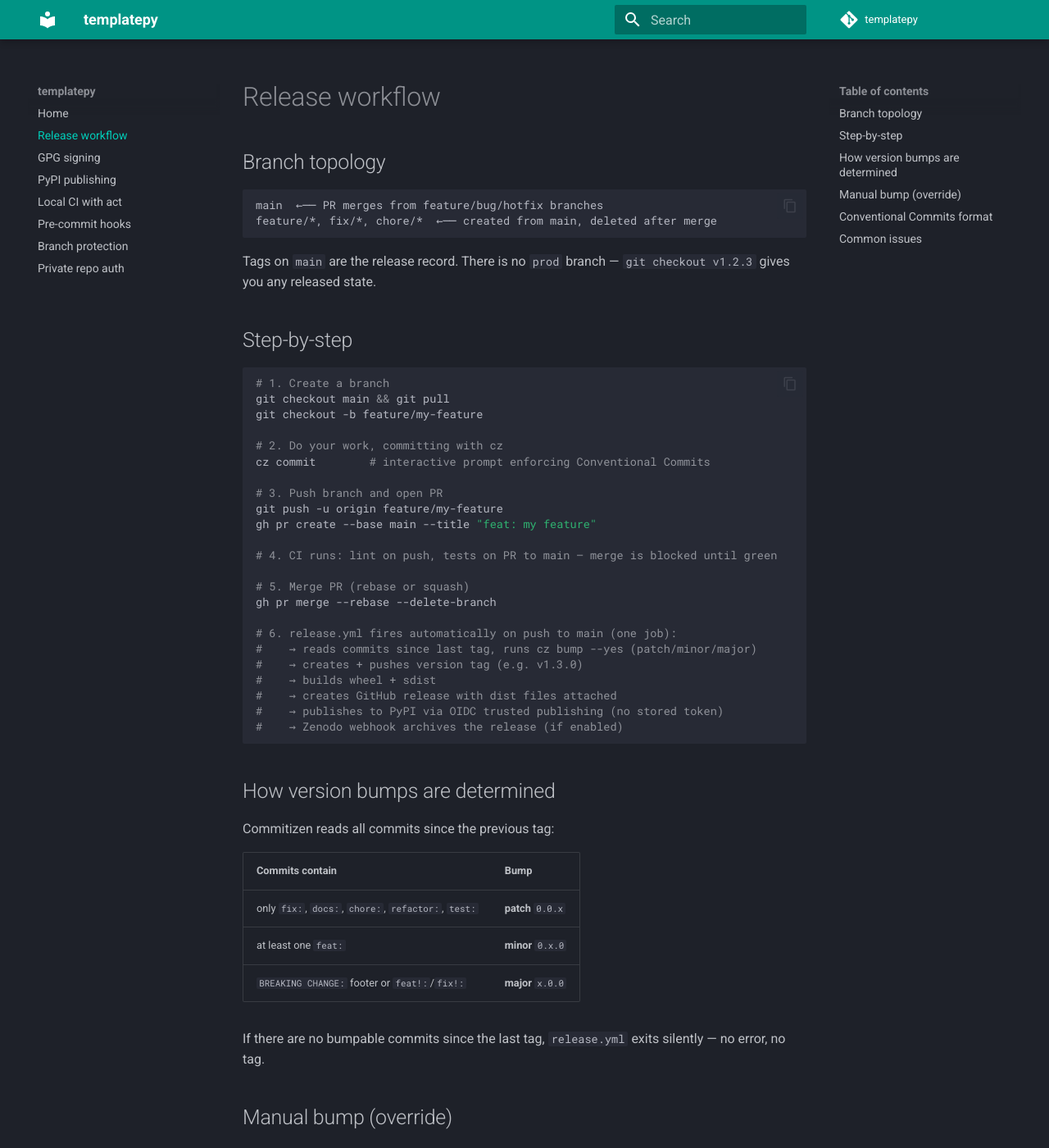
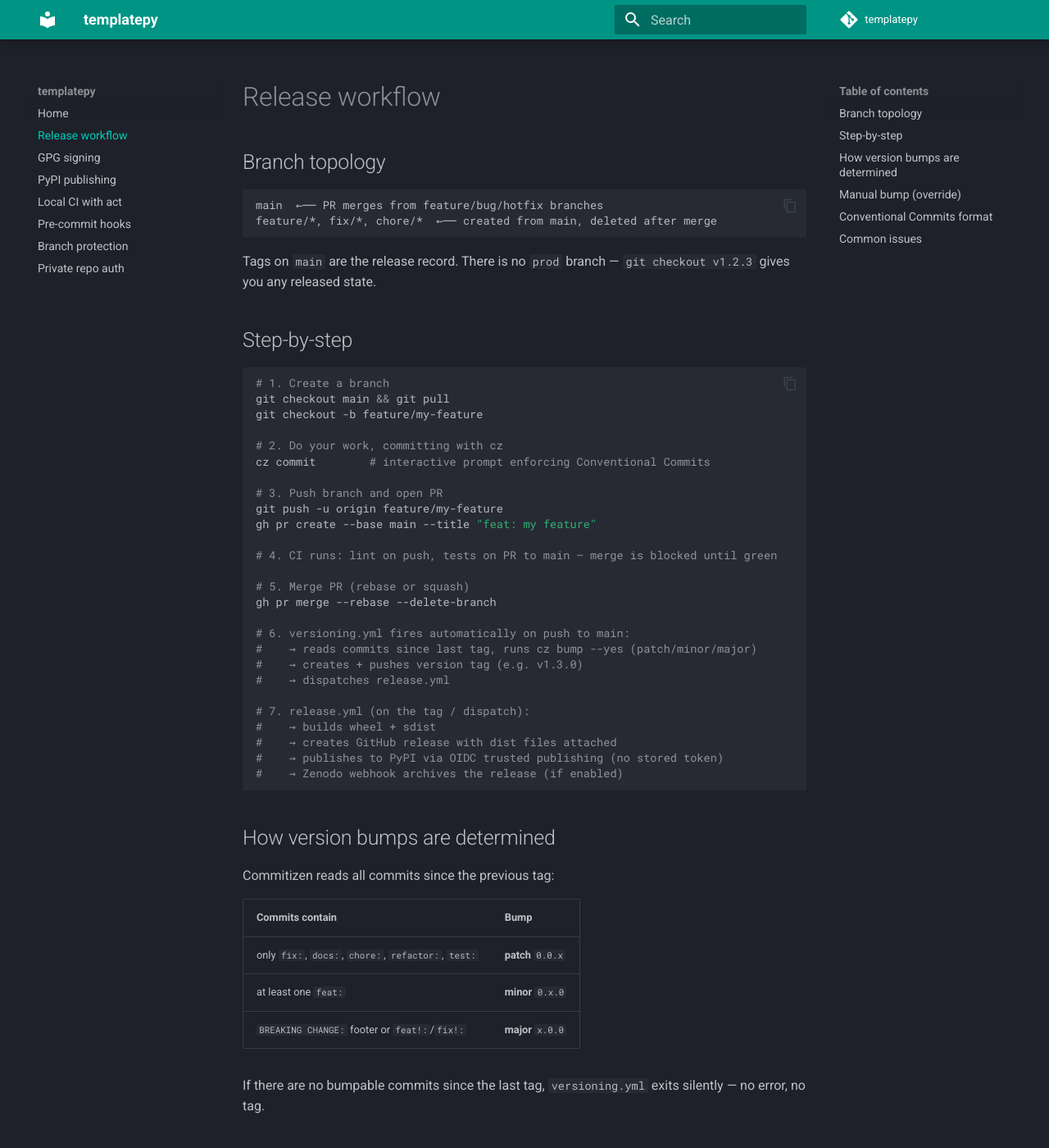
Before and after one commit to larsrollik/templatepy, an MkDocs documentation site: the page built from docs/release-workflow.md, in a window 1280 px wide and 1400 px high. Shown: the whole window at 82% size. Built offline with MkDocs 1.6.1 and Material for MkDocs 9.7.7, drawn with Linux system fonts in a browser that asks for light colours; comment, search, counter and statistics services are not loaded.

Commit message:
feat: split generated payload CI into versioning + release
The generated project now ships versioning.yml (cz bump + tag + dispatch
release.yml on merge to main) and a publish-only release.yml (build +
GitHub release + PyPI on tag/dispatch) — matching the template repo's own
split, instead of one combined release.yml. Update the template-validation
checks (cz/bump now assert against versioning.yml) and reconcile the docs
refreshed in this PR to describe the split.

```diff
--- a/docs/release-workflow.md
+++ b/docs/release-workflow.md
@@ -28,9 +28,12 @@
 # 5. Merge PR (rebase or squash)
 gh pr merge --rebase --delete-branch
 
-# 6. release.yml fires automatically on push to main (one job):
+# 6. versioning.yml fires automatically on push to main:
 #    → reads commits since last tag, runs cz bump --yes (patch/minor/major)
 #    → creates + pushes version tag (e.g. v1.3.0)
+#    → dispatches release.yml
+
+# 7. release.yml (on the tag / dispatch):
 #    → builds wheel + sdist
 #    → creates GitHub release with dist files attached
 #    → publishes to PyPI via OIDC trusted publishing (no stored token)
@@ -47,7 +50,7 @@
 | at least one `feat:` | **minor** `0.x.0` |
 | `BREAKING CHANGE:` footer or `feat!:`/`fix!:` | **major** `x.0.0` |
 
-If there are no bumpable commits since the last tag, `release.yml` exits silently — no error, no tag.
+If there are no bumpable commits since the last tag, `versioning.yml` exits silently — no error, no tag.
 
 ## Manual bump (override)
 
```
Also changed, not shown: README.md (+4 -2 lines), docs/branch-protection.md (+3 -3 lines), docs/index.md (+3 -2 lines), docs/pypi-publishing.md (+1 -1 lines), 3 other files.
